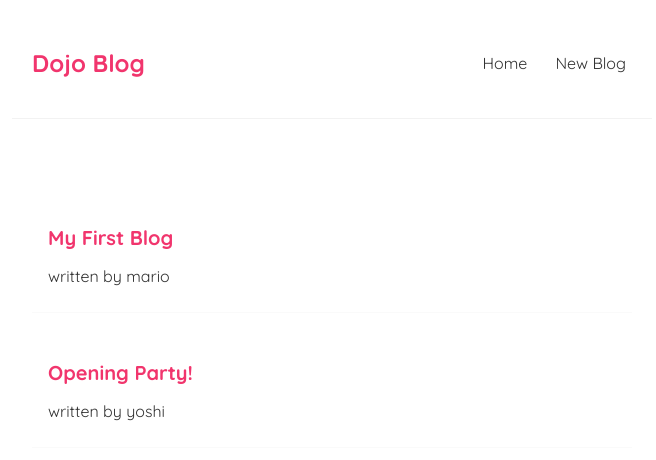
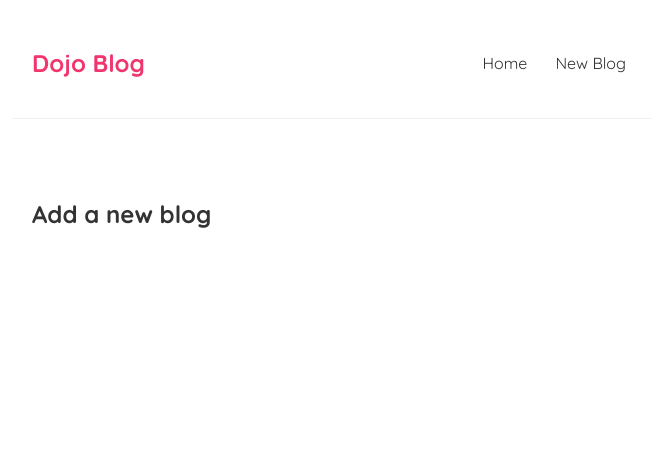
Before and after one commit to LijuJacob08/ReactLearning, a React (Create React App) app in the folder react-todo-app/: page /create in a window 1280 px wide. Shown: the top 460 px of the page, without its empty margins (308-964 px from the left). Built offline with nearby package versions, Linux system fonts and the light colour scheme; data requests are answered from the project's data file; the HTML template or start-up script is replaced by a standard one.

Commit message:
Exact Match Routes

```diff
--- a/react-todo-app/src/App.js
+++ b/react-todo-app/src/App.js
@@ -2,6 +2,7 @@
 import Navbar from './Navbar';
 import Home from './Home';
 import {BrowserRouter as Router,Route,Switch } from 'react-router-dom';
+import Create from './Create';
 function App() {
 
   return (
@@ -10,8 +11,12 @@
       <Navbar />
       <div className="content">
       <Switch>
-          <Route path="/">
+          <Route exact path="/">
             <Home />
+          </Route>
+
+          <Route path="/create">
+            <Create />
           </Route>
       </Switch>
       </div>
--- /dev/null
+++ b/react-todo-app/src/Create.js
@@ -0,0 +1,12 @@
+const Create =()=>{
+
+    return(
+        <div className="create">
+        <h2>Add a new blog</h2>
+        </div>
+    );
+
+}
+
+
+export default Create;
```
